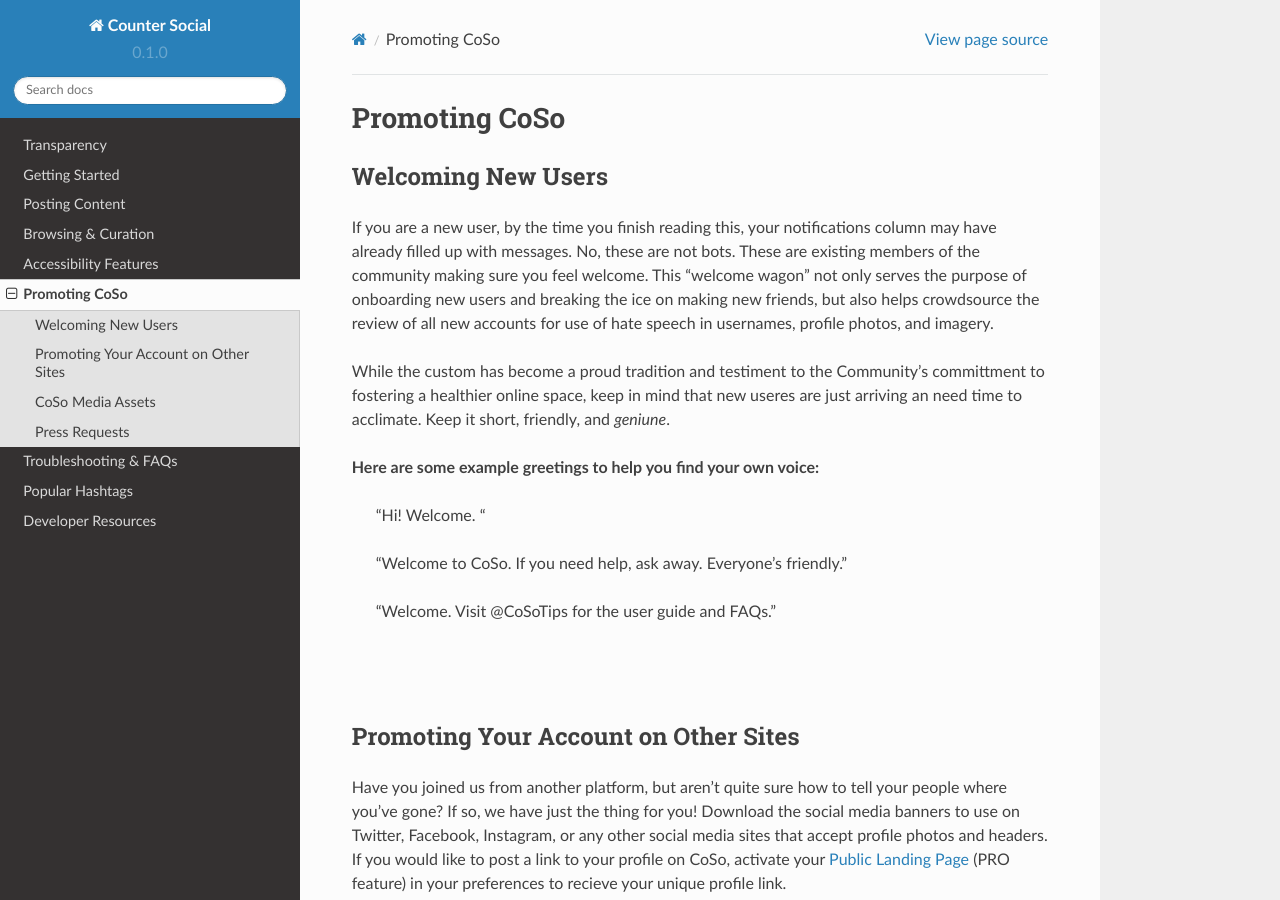
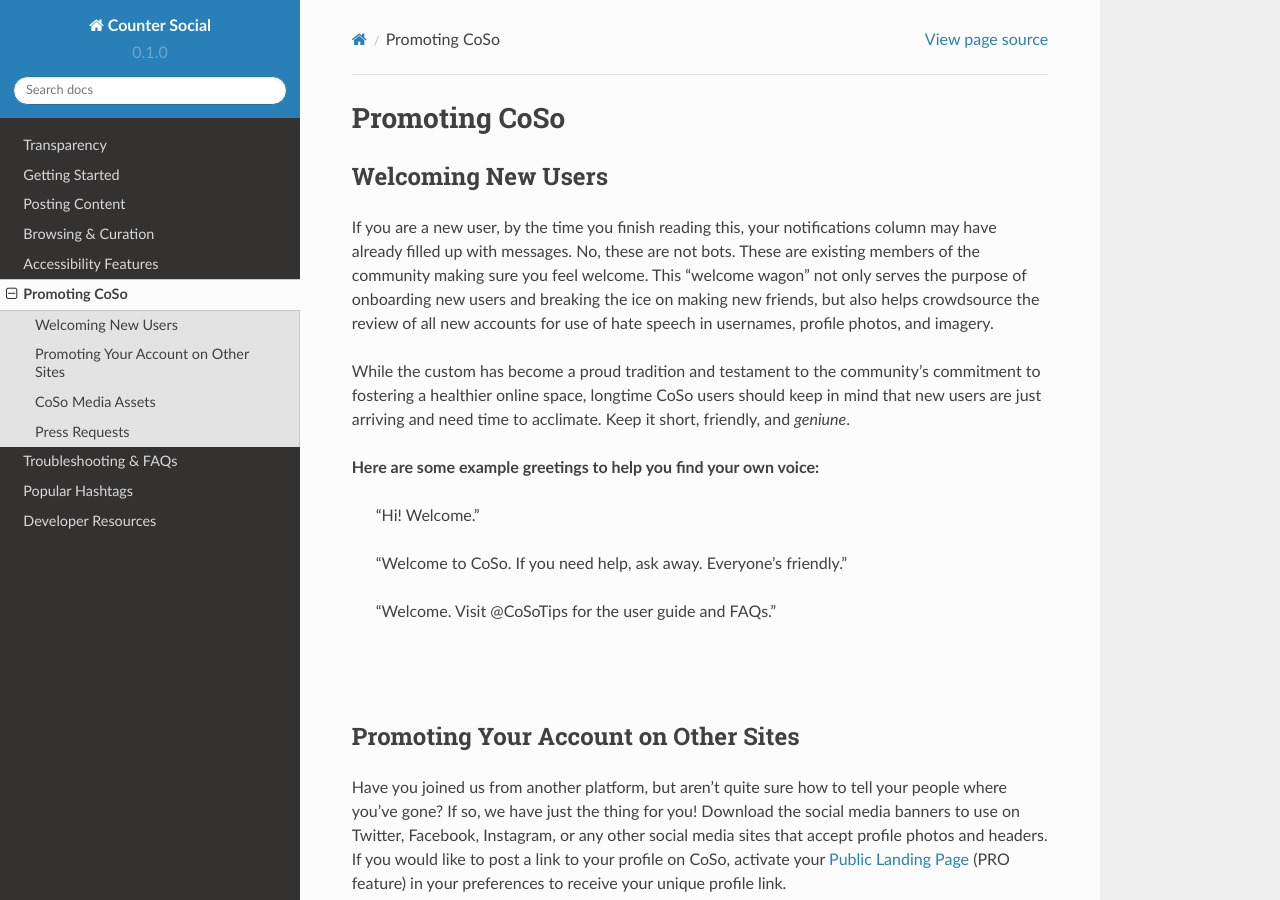
Before and after one commit to itskel/userguide, a Sphinx documentation site: the page built from docs/source/promoting-coso.rst, in a window 1280 px wide and 900 px high. Built offline with Sphinx 7.4.7 and the Read the Docs theme 2.0.0, drawn with Linux system fonts in a browser that asks for light colours; pages that are not in the unit, such as notebooks, are missing from menus; some of the changed text lies outside the part shown.

Commit message:
Update promoting-coso.rst

```diff
--- a/docs/source/promoting-coso.rst
+++ b/docs/source/promoting-coso.rst
@@ -4,13 +4,13 @@
 Welcoming New Users
 ------------
 
-If you are a new user, by the time you finish reading this, your notifications column may have already filled up with messages. No, these are not bots. These are existing members of the community making sure you feel welcome. This "welcome wagon" not only serves the purpose of onboarding new users and breaking the ice on making new friends, but also helps crowdsource the review of all new accounts for use of hate speech in usernames, profile photos, and imagery.
+If you are a new user, by the time you finish reading this, your notifications column may have already filled up with messages. No, these are not bots. These are existing members of the community making sure you feel welcome. This “welcome wagon” not only serves the purpose of onboarding new users and breaking the ice on making new friends, but also helps crowdsource the review of all new accounts for use of hate speech in usernames, profile photos, and imagery.
 
-While the custom has become a proud tradition and testiment to the Community's committment to fostering a healthier online space, keep in mind that new useres are just arriving an need time to acclimate. Keep it short, friendly, and *geniune*.
+While the custom has become a proud tradition and testament to the community’s commitment to fostering a healthier online space, longtime CoSo users should keep in mind that new users are just arriving and need time to acclimate. Keep it short, friendly, and *geniune*.
 
 **Here are some example greetings to help you find your own voice:**
 
-      | "Hi! Welcome. "
+      | "Hi! Welcome."
       |
       | "Welcome to CoSo. If you need help, ask away. Everyone's friendly."
       |
@@ -23,7 +23,7 @@
 Promoting Your Account on Other Sites
 ------------
 
-Have you joined us from another platform, but aren't quite sure how to tell your people where you've gone? If so, we have just the thing for you! Download the social media banners to use on Twitter, Facebook, Instagram, or any other social media sites that accept profile photos and headers. If you would like to post a link to your profile on CoSo, activate your `Public Landing Page <https://coso-userguide.readthedocs.io/en/latest/getting-started.html#public-landing-page-plp/>`_ (PRO feature) in your preferences to recieve your unique profile link.
+Have you joined us from another platform, but aren’t quite sure how to tell your people where you’ve gone? If so, we have just the thing for you! Download the social media banners to use on Twitter, Facebook, Instagram, or any other social media sites that accept profile photos and headers. If you would like to post a link to your profile on CoSo, activate your `Public Landing Page <https://coso-userguide.readthedocs.io/en/latest/getting-started.html#public-landing-page-plp/>`_ (PRO feature) in your preferences to receive your unique profile link.
 
 **Social Media Banners + Avatars**
 
```
Also changed, not shown: other parts of docs/source/promoting-coso.rst (+1 -1 lines).
